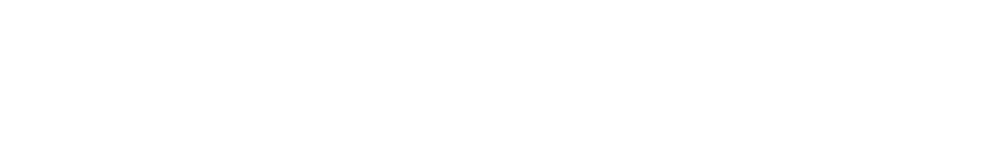
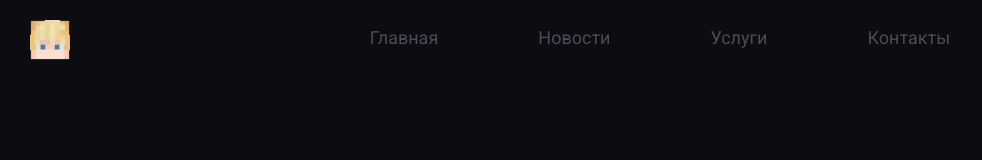
Before and after one commit to FunGluck/test2, a website: page index.html in a window 1280 px wide. Shown: the whole page, without its empty margins (0-982 px from the left). Drawn offline with Linux system fonts and the light colour scheme.

Commit message:
FirstPart

```diff
--- a/index.html
+++ b/index.html
@@ -9,7 +9,17 @@
 </head>
 <body>
 <header>
-
+    <div class="logo">
+        <a href="#">
+            <img src="images/FunGluck.png" alt="Логотип" height="64">
+        </a>
+    </div>
+    <nav class="menu">
+        <a href="#" class="menu-item">Главная</a>
+        <a href="#" class="menu-item">Новости</a>
+        <a href="#" class="menu-item">Услуги</a>
+        <a href="#" class="menu-item">Контакты</a>
+    </nav>
 </header>
 <main>
 
--- a/styles/style.css
+++ b/styles/style.css
@@ -1 +1,48 @@
 @import url('https://fonts.googleapis.com/css2?family=Roboto:ital,wght@0,100;0,300;0,400;0,500;0,700;0,900;1,100;1,300;1,400;1,500;1,700;1,900&display=swap');
+* {
+    margin: 0;
+    padding: 0;
+    box-sizing: border-box;
+}
+body {
+    background-color: #0D0D11;
+}
+
+header {
+    display: flex;
+    justify-content: space-between;
+    align-items: center;
+    padding: 20px 30px;
+}
+
+
+.logo img {
+    height: 40px;
+}
+
+.menu {
+    display: flex;
+    gap: 100px;
+    justify-content: space-evenly;
+    margin-left: auto;
+    margin-right: auto;
+    text-decoration: none;
+    height: 30px;
+    font-family: 'Roboto', sans-serif;
+    font-style: normal;
+    font-weight: 400;
+    font-size: 32px;
+}
+
+
+.menu-item {
+    text-decoration: none;
+    font-size: 18px;
+    color: #4B4B57;
+    transition: border-bottom 0.15s linear, color 0.15s linear;
+}
+
+.menu-item:hover {
+    color: #737382;
+    border-bottom: 2px solid #737382;
+}
```
Also changed, not shown: images/untitled 1.png (added). Lines whose indentation alone changed are shown as unchanged.
